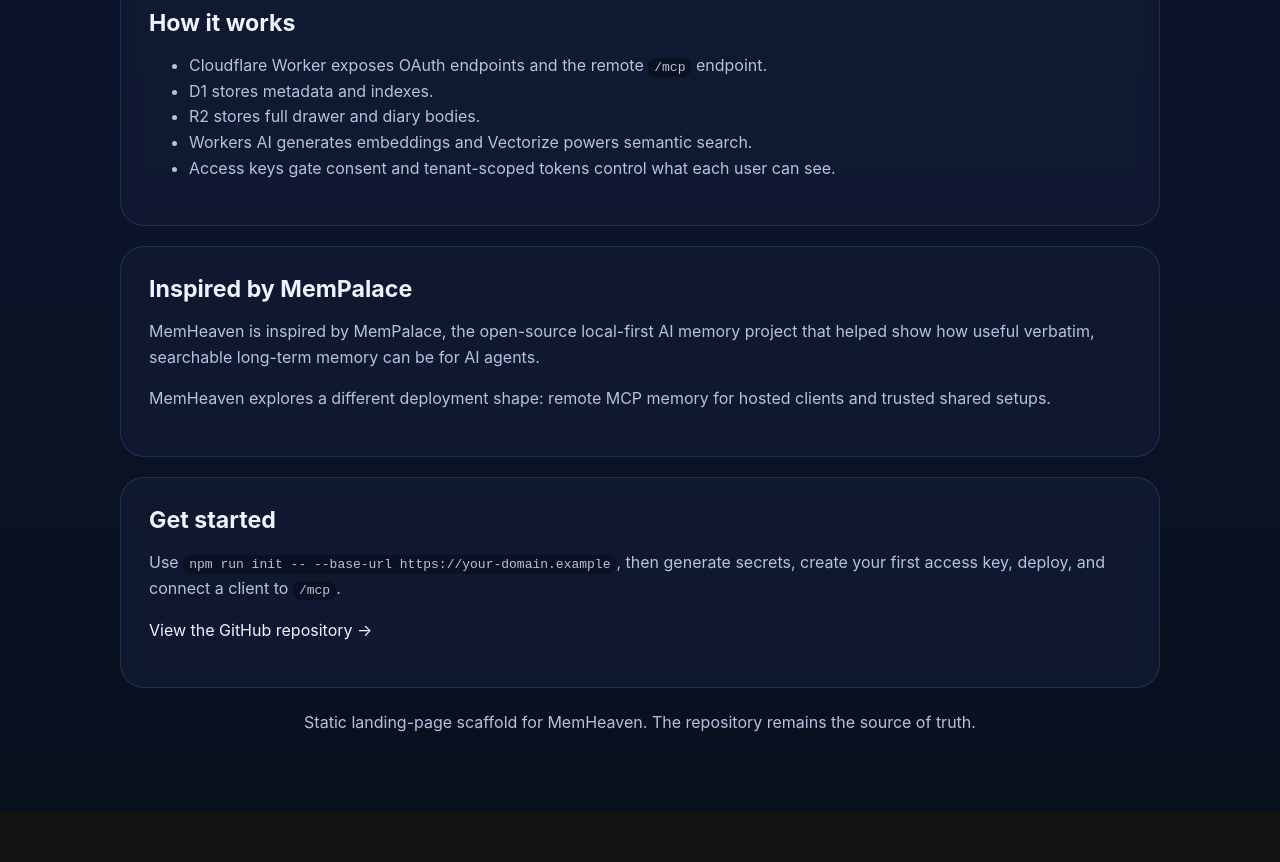
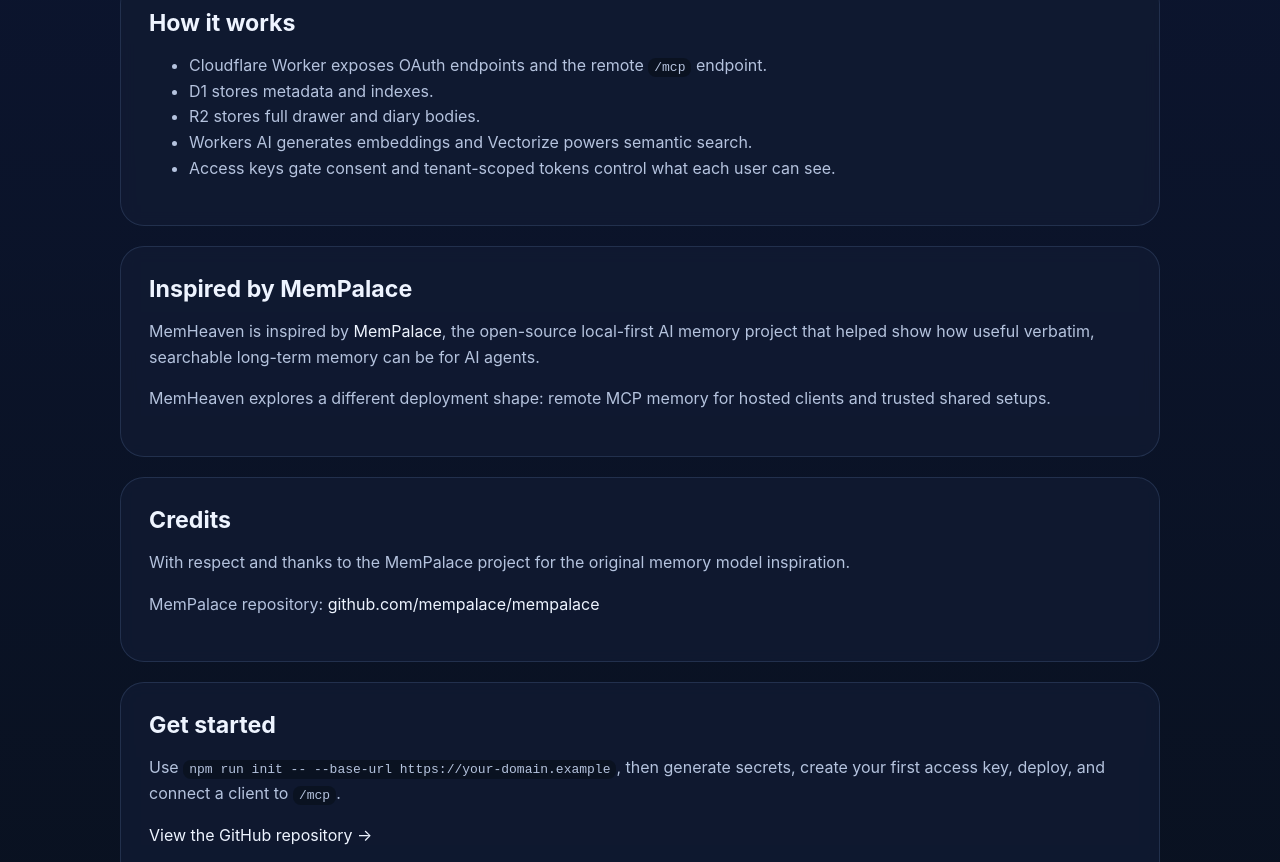
Before and after one commit to nazar256/memheaven, a website: page site/index.html in a window 1280 px wide. Shown: the part 1216-2078 px from the top of the page. Before the commit the page ends 2028 px from the top, so only its background shows below. Drawn offline with Linux system fonts and the light colour scheme.

Commit message:
site: credit MemPalace on landing page

```diff
--- a/site/index.html
+++ b/site/index.html
@@ -110,7 +110,7 @@
         />
         <div class="eyebrow">Remote MCP memory you own</div>
         <h1>MemHeaven</h1>
-        <p class="headline">Bring MemPalace-style long-term memory to ChatGPT and remote AI agents.</p>
+        <p class="headline">Bring <a class="link" href="https://github.com/mempalace/mempalace">MemPalace</a>-style long-term memory to ChatGPT and remote AI agents.</p>
         <p>MemHeaven is a self-hosted remote MCP memory server that gives hosted AI clients searchable long-term memory you own.</p>
         <p><strong>Deploy on a Cloudflare Free account.</strong> No VM, no Docker, no database admin. Free-tier limits apply, and heavier usage may require paid Cloudflare usage.</p>
         <div class="cta-row">
@@ -149,8 +149,14 @@
 
       <section>
         <h2>Inspired by MemPalace</h2>
-        <p>MemHeaven is inspired by MemPalace, the open-source local-first AI memory project that helped show how useful verbatim, searchable long-term memory can be for AI agents.</p>
+        <p>MemHeaven is inspired by <a class="link" href="https://github.com/mempalace/mempalace">MemPalace</a>, the open-source local-first AI memory project that helped show how useful verbatim, searchable long-term memory can be for AI agents.</p>
         <p>MemHeaven explores a different deployment shape: remote MCP memory for hosted clients and trusted shared setups.</p>
+      </section>
+
+      <section>
+        <h2>Credits</h2>
+        <p>With respect and thanks to the MemPalace project for the original memory model inspiration.</p>
+        <p>MemPalace repository: <a class="link" href="https://github.com/mempalace/mempalace">github.com/mempalace/mempalace</a></p>
       </section>
 
       <section>
```
